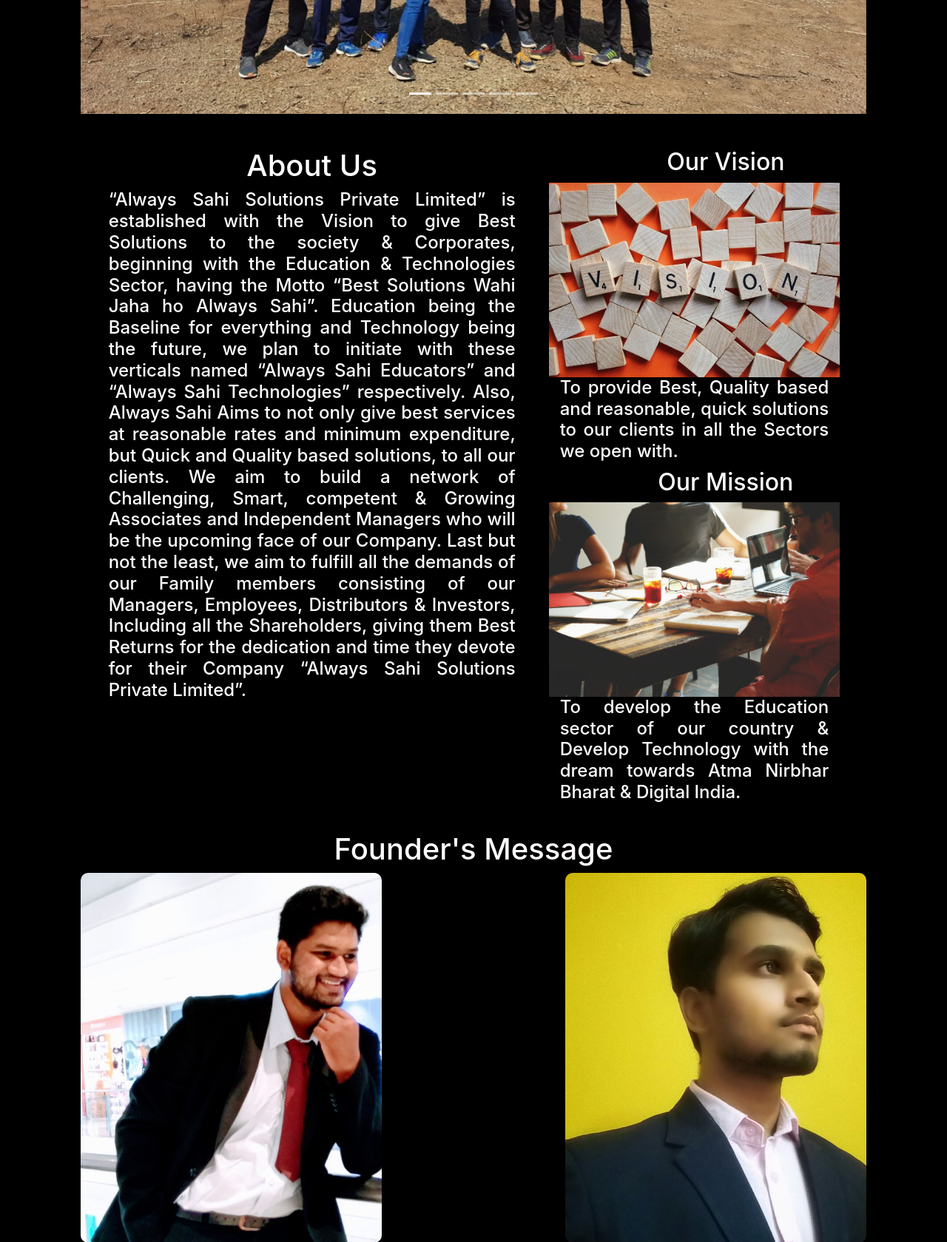
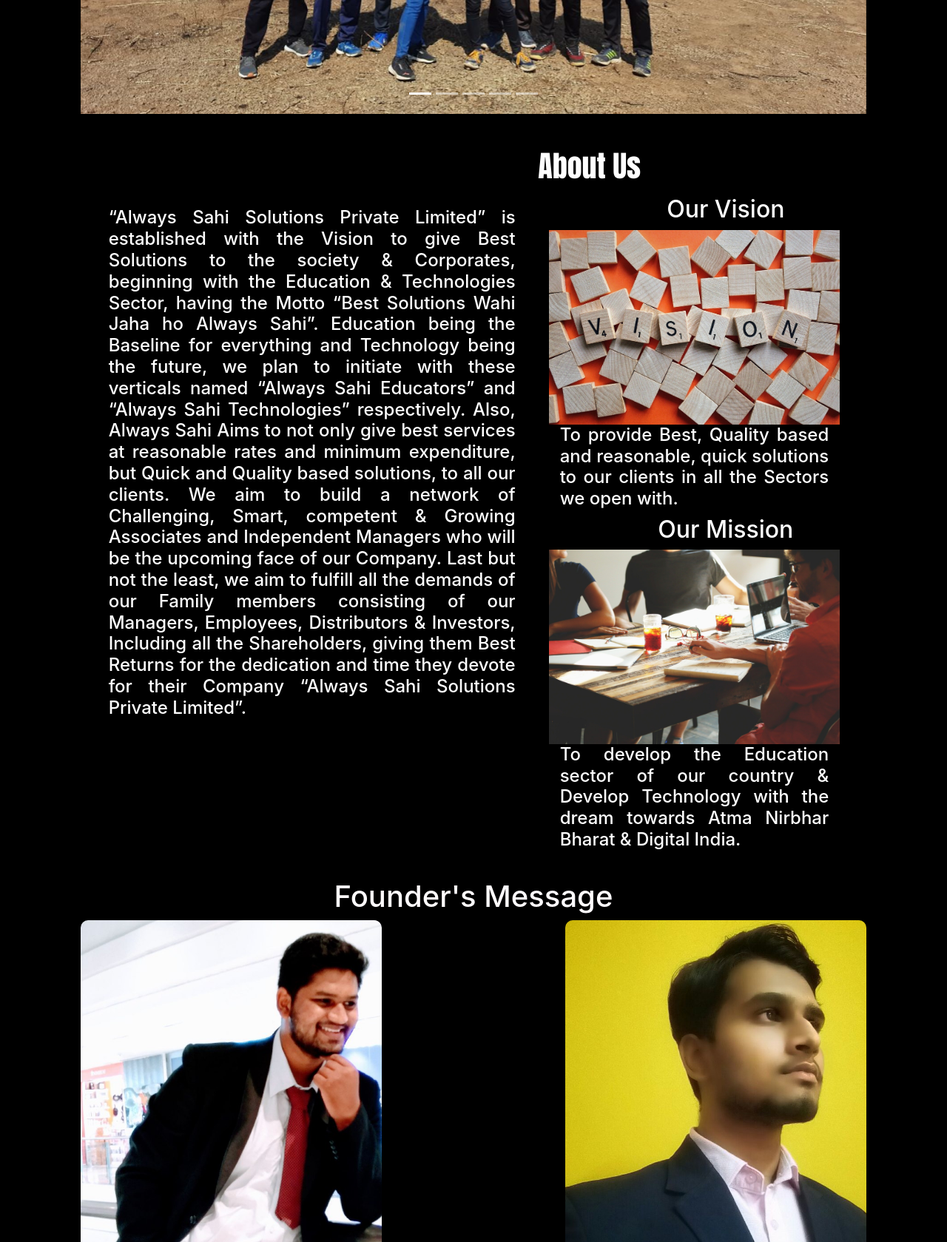
Before and after one commit to Always-Sahi-Consultancy/Team-AS, a PHP site: page / in a window 1280 px wide. Shown: the part 2277-3956 px from the top of the page at 74% size. Run offline with PHP 8.4, Linux system fonts and the light colour scheme; some libraries are stand-ins or nearby versions.

Commit message:
aboutuschange

```diff
--- a/css/style.css
+++ b/css/style.css
@@ -408,7 +408,8 @@ body {
   top: -100%;
   transition: all 0.5s ease;
   padding: 5%;
-  background: #3777ff;
+  background: #0c0c0c;
+  opacity: 80%;
   width: 90%;
   left: 22px;
   border-radius: 10px;
@@ -420,7 +421,9 @@ body {
   top: -100%;
   transition: all 0.5s ease;
   padding: 5%;
-  background: #3777ff;
+  /* background: #3777ff; */
+  background: black;
+  opacity: 80%;
   width: 90%;
   left: 22px;
   border-radius: 10px;
@@ -558,3 +561,16 @@ footer .data {
     width: 100%;
   }
 }
+
+
+@media screen and (min-width: 800px) {
+
+  #ourvission{
+    margin-top: 2em;
+  }
+  #aboutus{
+    margin-left: 13em;
+    font-family: Impact, Haettenschweiler, 'Arial Narrow Bold', sans-serif;
+    width: 50%;
+  }
+}
--- a/index.html
+++ b/index.html
@@ -194,8 +194,9 @@
     <div id="about" class="row">
       <div class="col-lg-1"></div>
       <div class="col-lg-6">
-        <h1>About Us</h1>
-        <div class="container-fluid" id="about_data">
+                <h1 id="aboutus">About Us</h1>
+
+        <div class="container-fluid" id="about_data"><br>
           <h4>“Always Sahi Solutions Private Limited” is established with the Vision to give Best Solutions to the
             society & Corporates, beginning with the Education & Technologies Sector, having the Motto “Best Solutions
             Wahi Jaha ho Always Sahi”. Education being the Baseline for everything and Technology being the future, we
@@ -211,7 +212,7 @@
 
       <br>
       <div class="col-lg-5">
-        <h2>Our Vision</h2>
+        <h2 id="ourvission">Our Vision</h2>
         <div class="row">
           <div class="col-sm-10 col-lg-10">
             <img src="image/vision-2372177_1920.jpg" id="vision_img">
@@ -250,7 +251,8 @@
         relevantly new, but has higher goals to achieve, for which our enthusiastic team is working
         day and night to bring out the best for our Clients, Investors and for our Extended Family.</div>
       <div id="atharv-image"></div>
-      Atharv Sawant
+      Atharv Sawant <br>
+      <i>founder</i>
     </div>
     <div class="col-md-2"></div>
     <div class="col-md-4" id="mandeep">
@@ -269,7 +271,8 @@
         innovative perspective. I would like to express my thanks to everyone who kept sharing this
         passion with us.</div>
       <div id="mandeep-image"></div>
-      Mandeep Dalavi
+      Mandeep Dalavi <br>
+      <i>co-founder</i>
     </div>
   </div>
 
```
